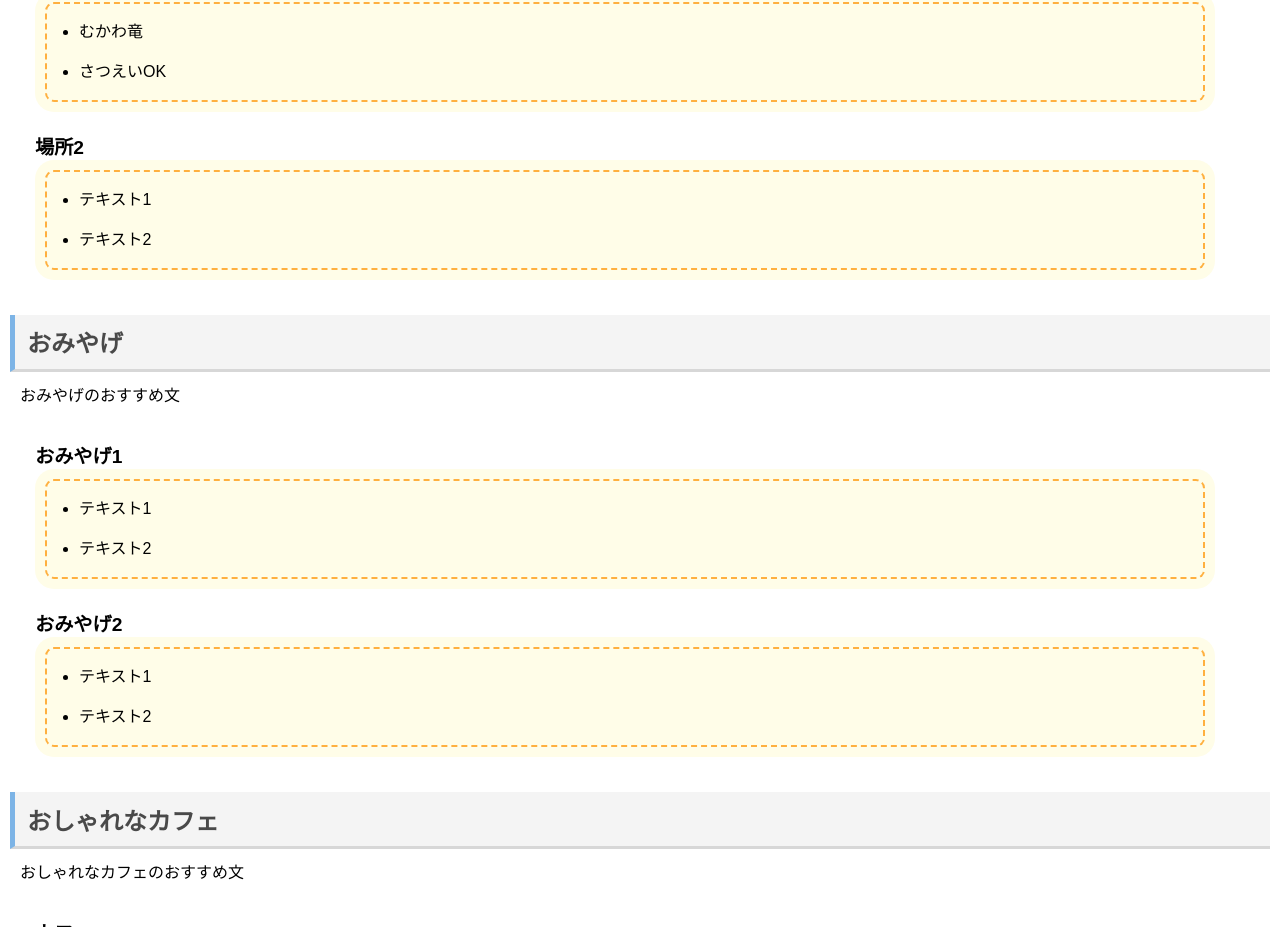
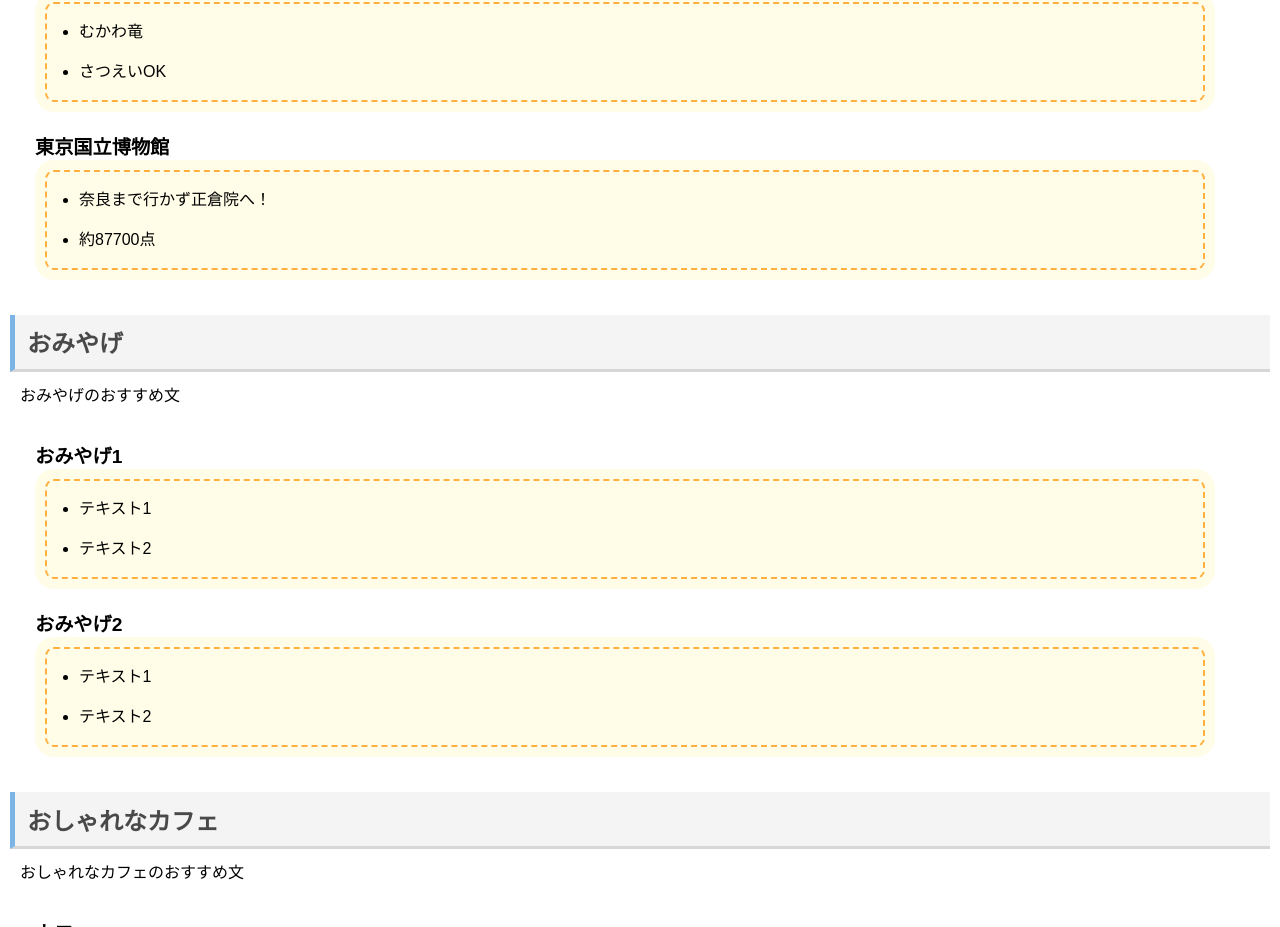
Before and after one commit to Tanaka0309/TokyoHTML, a plain HTML site: page index.html in a window 1280 px wide. Shown: the part 838-1765 px from the top of the page. Drawn offline with Linux system fonts and the light colour scheme.

Commit message:
５３〜５７行目に東京国立博物館を追加しました

```diff
--- a/index.html
+++ b/index.html
@@ -50,11 +50,11 @@
                 <li>さつえいOK</li>
             </ul>
         </dd>
-        <dt>場所2</dt>
+        <dt>東京国立博物館</dt>
         <dd>
             <ul>
-                <li>テキスト1</li>
-                <li>テキスト2</li>
+                <li>奈良まで行かず正倉院へ！</li>
+                <li>約87700点</li>
             </ul>
         </dd>
     </dl>
```
